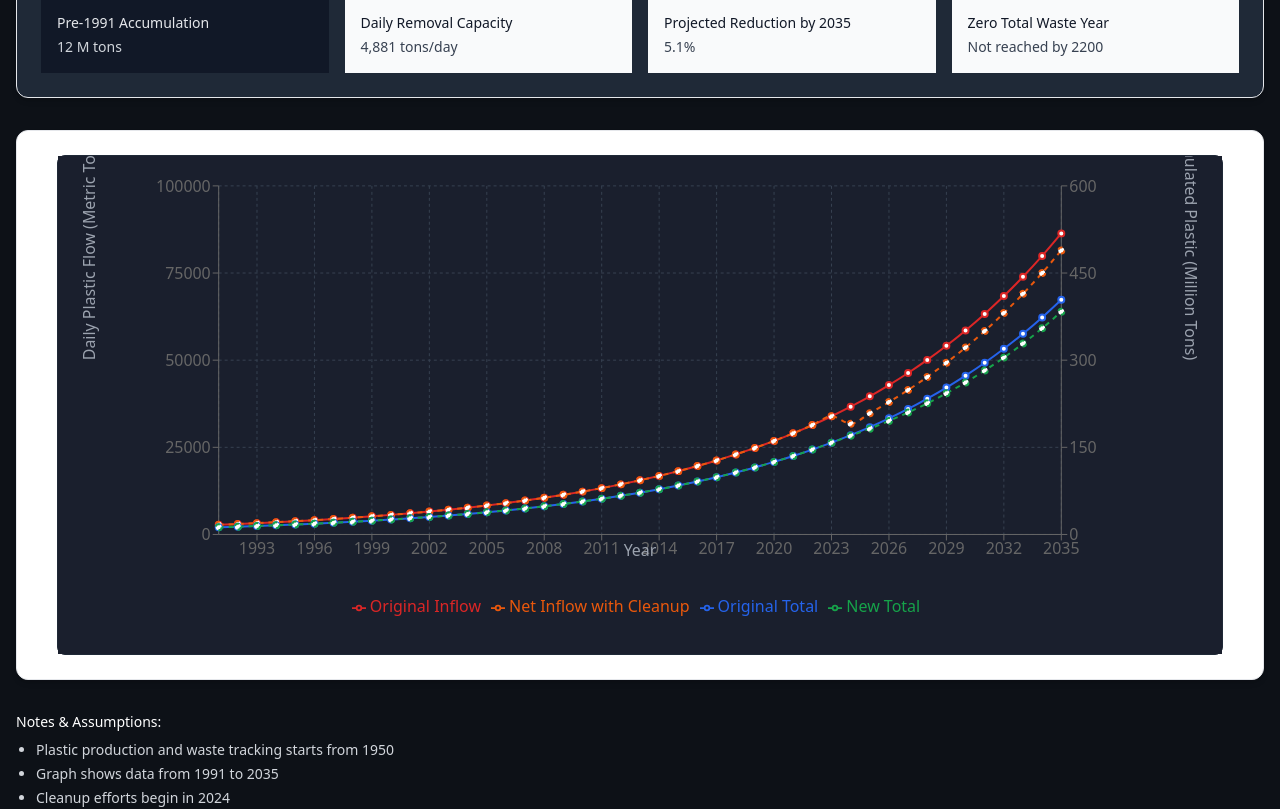
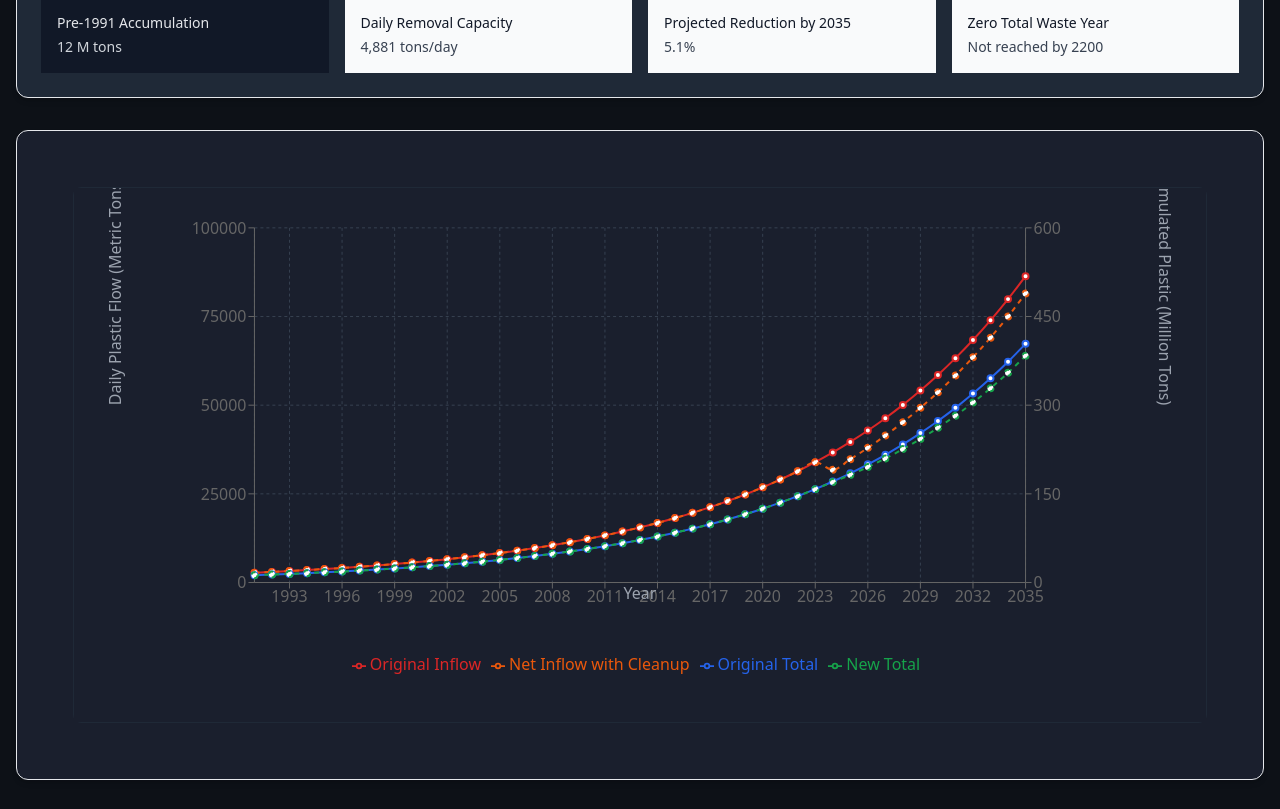
Before and after one commit to subashc2023/ocean-cleanup-simulator, a Next.js app: page / in a window 1280 px wide. Shown: the part 360-1169 px from the top of the page. Built offline with nearby package versions, Linux system fonts and the light colour scheme; no server answers.

Commit message:
Update CleanupSimulator.tsx

```diff
--- a/src/components/CleanupSimulator.tsx
+++ b/src/components/CleanupSimulator.tsx
@@ -456,17 +456,17 @@ const calculateZeroYear = (latestData: DataPoint | undefined): number | null =>
         </CardContent>
       </Card>
 
-      <Card className="bg-white shadow-md">
+      <Card className="bg-[#1a1f2d] shadow-md">
         <CardContent className="p-6">
-          <div className="h-[500px] px-4">
+          <div className="h-[600px] p-8">
             <ResponsiveContainer width="100%" height="100%">
               <LineChart
                 data={data}
                 margin={{
-                  top: 30,
-                  right: 100,
-                  left: 100,
-                  bottom: 50
+                  top: 40,
+                  right: 120,
+                  left: 120,
+                  bottom: 60
                 }}
               >
                 <CartesianGrid strokeDasharray="3 3" stroke="#374151" />
@@ -475,7 +475,7 @@ const calculateZeroYear = (latestData: DataPoint | undefined): number | null =>
                   label={{
                     value: 'Year',
                     position: 'bottom',
-                    offset: -20,
+                    offset: -25,
                     fill: '#9CA3AF'
                   }}
                 />
@@ -485,7 +485,7 @@ const calculateZeroYear = (latestData: DataPoint | undefined): number | null =>
                     value: 'Daily Plastic Flow (Metric Tons/Day)',
                     angle: -90,
                     position: 'insideLeft',
-                    offset: -70,
+                    offset: -80,
                     style: { fill: '#9CA3AF' }
                   }}
                 />
@@ -496,7 +496,7 @@ const calculateZeroYear = (latestData: DataPoint | undefined): number | null =>
                     value: 'Total Accumulated Plastic (Million Tons)',
                     angle: 90,
                     position: 'insideRight',
-                    offset: -70,
+                    offset: -80,
                     style: { fill: '#9CA3AF' }
                   }}
                 />
@@ -510,14 +510,19 @@ const calculateZeroYear = (latestData: DataPoint | undefined): number | null =>
                         return `${value.toLocaleString()} tons/day`;
                     }
                   }}
+                  contentStyle={{
+                    backgroundColor: '#1a1f2d',
+                    border: '1px solid #374151',
+                    color: '#9CA3AF'
+                  }}
                 />
                 <Legend
                   verticalAlign="bottom"
-                  height={36}
+                  height={50}
                   wrapperStyle={{
-                    paddingTop: '20px',
-                    paddingBottom: '20px',
-                    marginBottom: '-10px'
+                    paddingTop: '25px',
+                    paddingBottom: '25px',
+                    marginBottom: '-15px'
                   }}
                 />
                 <Line
```
